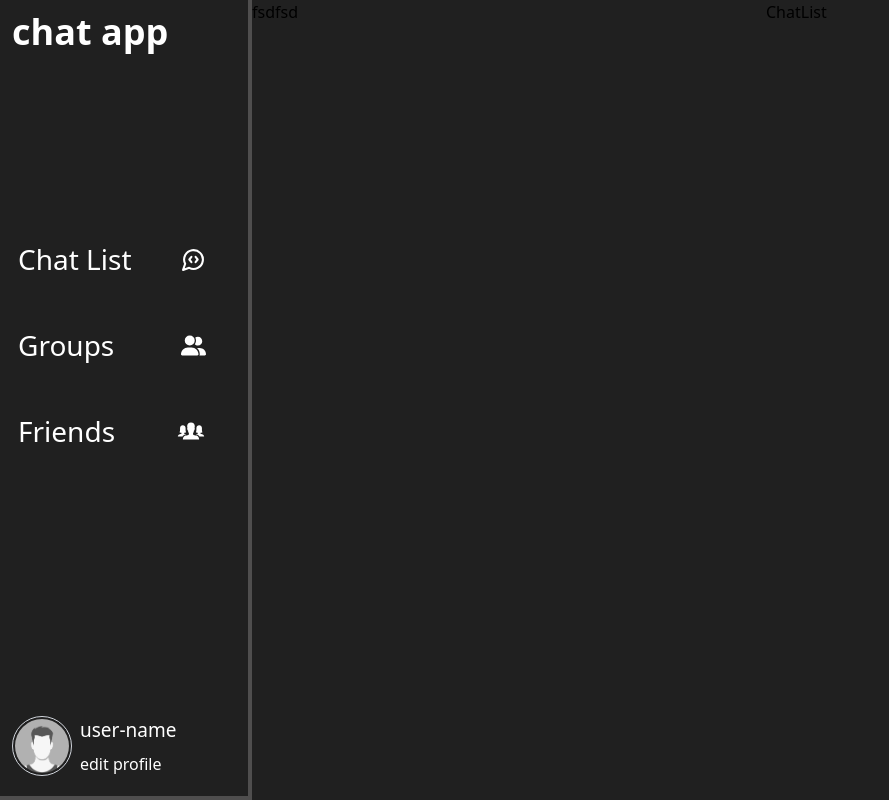
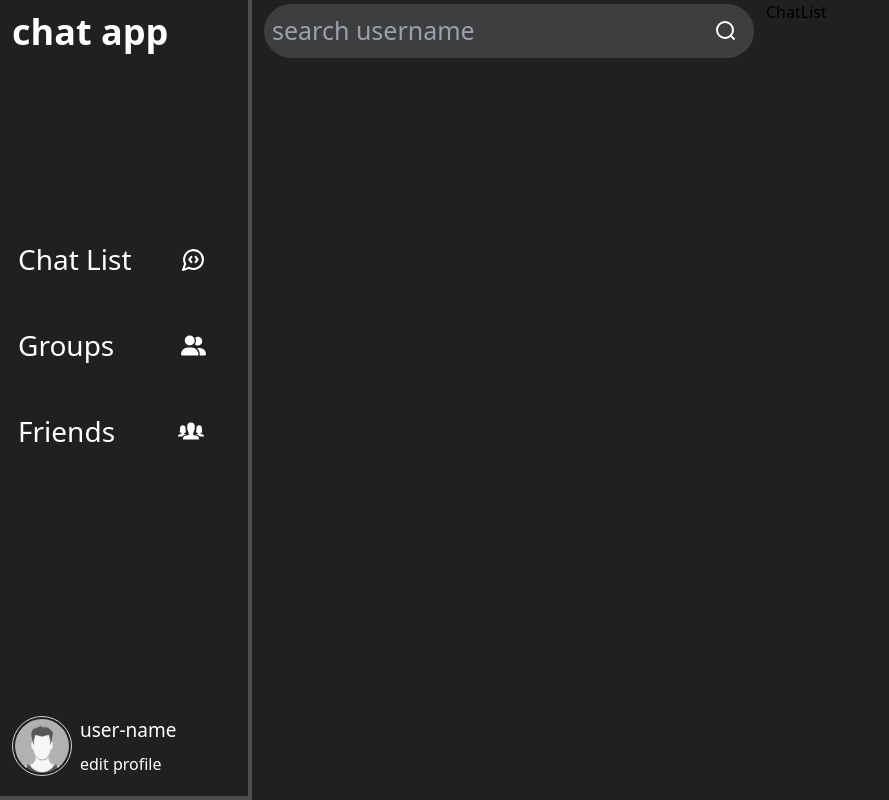
Before and after one commit to FamimHayat/demo-messenger-app, a React (Vite) app: page / in a window 1280 px wide. Shown: the whole page, without its empty margins (0-889 px from the left). Built offline with nearby package versions, Linux system fonts and the light colour scheme.

Commit message:
chat-list styling

```diff
--- a/src/pages/ChatPage.jsx
+++ b/src/pages/ChatPage.jsx
@@ -1,11 +1,24 @@
-import React from 'react'
+import React from "react";
+import { FiSearch } from "react-icons/fi";
 
 const ChatPage = () => {
   return (
-    <section className="border-r-2 border-b-4 border-[#4f4e4e md:border-none">
-      fsdfsd
+    <section className="px-2 border-r-2 border-b-4 border-[#4f4e4e] md:border-none">
+      <div className="flex flex-col gap-2">
+        <div className="relative">
+          <input
+            type="text"
+            placeholder="search username"
+            className="text-[25px] text-white placeholder-gray-400 pl-2 py-2 pr-10 bg-[#3f3e3e] rounded-full border-4 border-[#202020] outline-none focus:outline-none focus:ring-2 focus:ring-[#b6b5b5] w-full"
+          />
+          <FiSearch
+            className="absolute right-3 top-1/2 transform -translate-y-1/2 p-2   text-white cursor-pointer rounded-full hover:bg-[#181818]"
+            size={40}
+          />
+        </div>
+      </div>
     </section>
   );
-}
+};
 
-export default ChatPage
+export default ChatPage;
```
